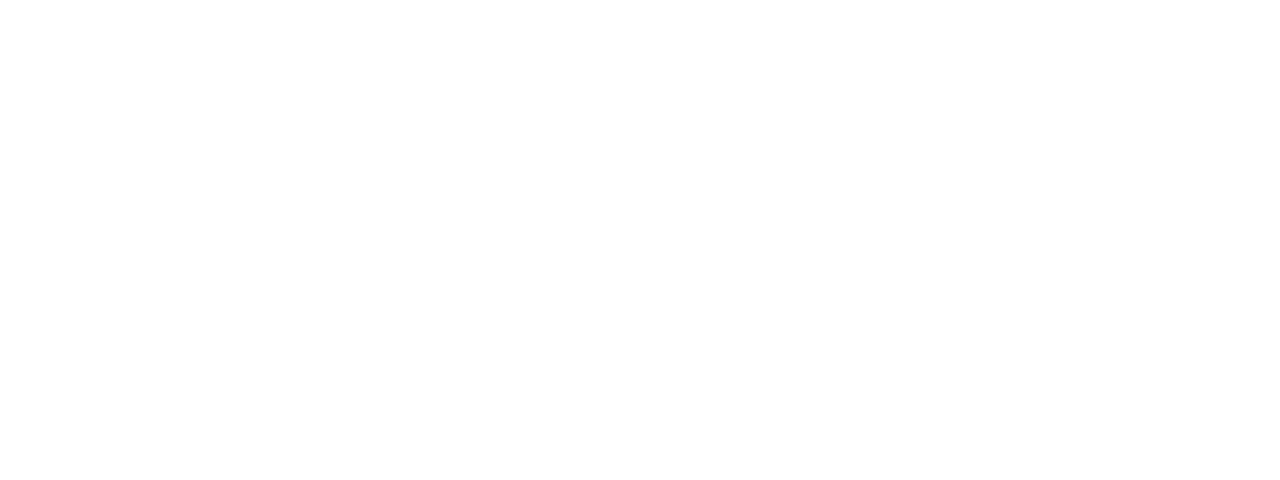
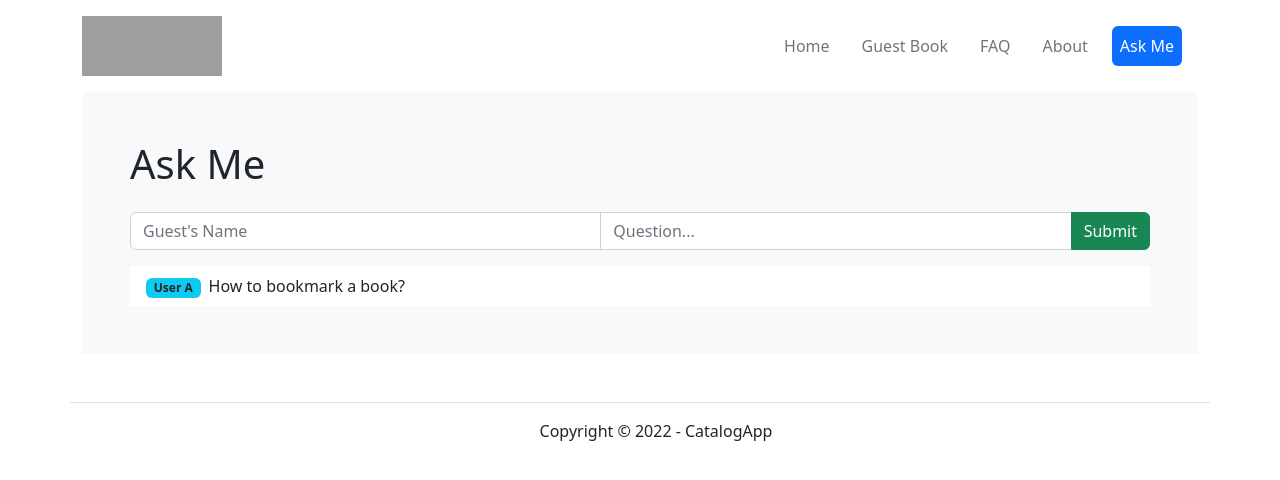
Before and after one commit to ardisyahputra12/catalog-web, a React (Create React App) app: page /ask-me in a window 1280 px wide. Before the commit this address had no page. Shown: the top 480 px of the page. Built offline with nearby package versions, Linux system fonts and the light colour scheme; grey boxes are pictures that could not be loaded.

Commit message:
Add menu faq and askMe

```diff
--- a/src/App.js
+++ b/src/App.js
@@ -3,6 +3,8 @@
 import Main from "./pages/Main";
 import About from "./pages/About";
 import GuestBook from "./pages/GuestBook";
+import AskMe from "./pages/AskMe";
+import Faq from "./pages/faq";
 import Layout from "./layouts/Layout";
 
 class App extends React.Component {
@@ -14,6 +16,9 @@
             <Route index element={<Main />} />
             <Route path="about" element={<About />} />
             <Route path="guest-book" element={<GuestBook />} />
+            <Route path="ask-me" element={<AskMe />} />
+            <Route path="ask-me" element={<AskMe />} />
+            <Route path="faq" element={<Faq />} />
           </Route>
         </Routes>
       </Fragment>
--- a/src/components/CatalogItem.js
+++ b/src/components/CatalogItem.js
@@ -10,7 +10,7 @@
             author: this.props.item[1],
             publisher: this.props.item[2],
             year: this.props.item[3],
-            is_bookmark: Math.random() > 0.8,
+            is_bookmark: Math.random() > 0.7,
             is_like: false,
             like_total: Math.floor(Math.random() * 10) + 1
         }
--- /dev/null
+++ b/src/components/InputItem.js
@@ -0,0 +1,105 @@
+import React from "react";
+
+class InputItem extends React.Component {
+    constructor(props) {
+        super(props);
+        this.state = {
+            guests: [{
+                guest_name: 'User A',
+                time: Date.now(),
+                question: 'How to bookmark a book?'
+            }],
+            name: '',
+            question: '',
+            for: this.props.for
+        }
+    }
+
+    handleChange = (e) => {
+        e.target.className.split(" ")[1] === "name"
+            ? this.setState({ name: e.target.value })
+            : this.setState({ question: e.target.value });
+    }
+
+    handleSubmit = (e) => {
+        e.preventDefault();
+
+        if (this.state.name.length === 0) {
+            return;
+        }
+
+        if (this.state.question.length === 0 && this.state.for === "askMe") {
+            return;
+        }
+
+        const newItem = {
+            guest_name: this.state.name,
+            time: Date.now(),
+            question: this.state.question
+        }
+
+        this.setState(state => ({
+            guests: state.guests.concat(newItem),
+            name: '',
+            question: ''
+        }))
+    }
+
+    render() {
+        let inputElement = (className, placeholder, value) => {
+            return (
+                <input
+                    type="text"
+                    className={`form-control ${className}`}
+                    placeholder={placeholder}
+                    onChange={this.handleChange}
+                    value={value}
+                />
+            )
+        }
+
+        let all_list_item = this.state.guests.map(item => {
+            let tanggal = new Date(item.time).toLocaleString();
+            return (
+                <li className="list-group-item" key={item.time}>
+                    <span className="badge bg-info text-dark">
+                        {this.state.for === "guestBook" ? tanggal : item.guest_name}
+                    </span>
+                    <span className="p-2">
+                        {this.state.for === "guestBook" ? item.guest_name : item.question}
+                    </span>
+                </li>
+            )
+        })
+
+        let inputGuestBook = inputElement("name", "Guest's Name", this.state.name)
+
+        let inputAskMe = (
+            <React.Fragment>
+                {inputElement("name", "Guest's Name", this.state.name)}
+                {inputElement("question", "Question...", this.state.question)}
+            </React.Fragment>
+        )
+
+        return (
+            <div className="container bg-light">
+                <div className="row">
+                    <div className="col-lg-12 p-5">
+                        <h1 className="display-6 mb-4">{this.props.title}</h1>
+                        <form onSubmit={this.handleSubmit}>
+                            <div className="input-group mb-3">
+                                {this.state.for === "guestBook" ? inputGuestBook : inputAskMe}
+                                <button className="btn btn-success" type="submit">Submit</button>
+                            </div>
+                        </form>
+                        <ul className="list-group list-group-flush">
+                            {all_list_item}
+                        </ul>
+                    </div>
+                </div>
+            </div>
+        )
+    }
+}
+
+export default InputItem;
--- a/src/layouts/Layout.js
+++ b/src/layouts/Layout.js
@@ -2,12 +2,42 @@
 import { Outlet, Link } from "react-router-dom";
 
 class Layout extends React.Component {
+    handleClick = (e) => {
+        const navItem = document.querySelectorAll(".nav-link");
+        navItem.forEach(el => {
+            el.classList.remove("active");
+            el.classList.remove("text-white");
+        })
+        e.target.classList.add("active");
+        e.target.classList.add("text-white");
+    }
+
+    handleLoad = () => {
+        let route = window.location.pathname
+        const navItem = document.querySelectorAll(".nav-link");
+        navItem.forEach(el => {
+            el.classList.remove("active");
+            el.classList.remove("text-white");
+            if (route === el.pathname) {
+                el.classList.add("active");
+                el.classList.add("text-white");
+            }
+        })
+    }
+
     render() {
+        let liElement = (to, title, active = '') => {
             return (
-            <main className="container">
-                <div className="row">
-                    <header>
-                        <nav className="navbar navbar-expand-lg navbar-light">
+                <li className="nav-item me-3" onClick={this.handleClick}>
+                    <Link to={to} className={`nav-link ${active}`}>{title}</Link>
+                </li>
+            )
+        }
+
+        return (
+            <main className="container" onLoad={this.handleLoad}>
+                <div className="row mt-3 mb-3">
+                    <header className="d-flex justify-content-between">
                         <a className="navbar-brand" href="/">
                             <img
                                 src="https://www.catalog.style/static/media/catalog_logo.2f0babb5.svg"
@@ -17,6 +47,7 @@
                                 className="d-inline-block align-top"
                             />
                         </a>
+                        <nav className="navbar navbar-expand-lg navbar-light">
                             <button
                                 className="navbar-toggler"
                                 type="button"
@@ -29,16 +60,12 @@
                                 <span className="navbar-toggler-icon"></span>
                             </button>
                             <div className="collapse navbar-collapse" id="navbarNav">
-                                <ul className="navbar-nav mr-auto">
-                                    <li className="nav-item active">
-                                        <Link to="/" className="nav-link">Home</Link>
-                                    </li>
-                                    <li className="nav-item">
-                                        <Link to="/guest-book" className="nav-link">GuestBook</Link>
-                                    </li>
-                                    <li className="nav-item">
-                                        <Link to="/about" className="nav-link">About</Link>
-                                    </li>
+                                <ul className="navbar-nav nav-pills mr-auto">
+                                    {liElement("/", "Home")}
+                                    {liElement("/guest-book", "Guest Book")}
+                                    {liElement("/faq", "FAQ")}
+                                    {liElement("/about", "About")}
+                                    {liElement("/ask-me", "Ask Me")}
                                 </ul>
                             </div>
                         </nav>
@@ -48,7 +75,7 @@
                 <footer className="row mt-5 border-top">
                     <p className="text-center m-3">Copyright &copy; 2022 - CatalogApp</p>
                 </footer>
-            </main>
+            </main >
         )
     }
 }
--- /dev/null
+++ b/src/pages/AskMe.js
@@ -0,0 +1,12 @@
+import React from "react";
+import InputItem from "../components/InputItem";
+
+class AskMe extends React.Component {
+    render() {
+        return (
+            <InputItem for="askMe" title="Ask Me" />
+        )
+    }
+}
+
+export default AskMe;
--- a/src/pages/GuestBook.js
+++ b/src/pages/GuestBook.js
@@ -1,70 +1,10 @@
 import React from "react";
+import InputItem from "../components/InputItem";
 
 class GuestBook extends React.Component {
-    constructor() {
-        super();
-        this.state = {
-            guests: [{ guest_name: 'React JS', time: Date.now() }],
-            name: ''
-        }
-    }
-
-    handleChange = (e) => {
-        this.setState({ name: e.target.value });
-    }
-
-    handleSubmit = (e) => {
-        e.preventDefault();
-
-        if (this.state.name.length === 0) {
-            return;
-        }
-
-        const newItem = {
-            guest_name: this.state.name,
-            time: Date.now()
-        }
-
-        this.setState(state => ({
-            guests: state.guests.concat(newItem),
-            name: ''
-        }))
-    }
-
     render() {
-        let all_guest_name = this.state.guests.map(item => {
-            let tanggal = new Date(item.time).toLocaleString();
-            return (
-                <li className="list-group-item" key={item.time}>
-                    <span className="badge bg-info text-dark">{tanggal}</span>
-                    <span className="p-2"> {item.guest_name}</span>
-                </li>
-            )
-        })
-
         return (
-            <div className="container bg-light">
-                <div className="row">
-                    <div className="col-lg-12 p-5">
-                        <h1 className="display-6 mb-4">Guest Book</h1>
-                        <form onSubmit={this.handleSubmit}>
-                            <div className="input-group mb-3">
-                                <input
-                                    type="text"
-                                    className="form-control"
-                                    placeholder="Guest's Name"
-                                    onChange={this.handleChange}
-                                    value={this.state.name}
-                                />
-                                <button className="btn btn-success" type="submit">Submit</button>
-                            </div>
-                        </form>
-                        <ul className="list-group list-group-flush">
-                            {all_guest_name}
-                        </ul>
-                    </div>
-                </div>
-            </div>
+            <InputItem for="guestBook" title="Guest Book" />
         )
     }
 }
--- a/src/pages/Main.js
+++ b/src/pages/Main.js
@@ -24,8 +24,9 @@
                                     name="filter"
                                     id="filter_name"
                                     checked
+                                    readOnly
                                 />
-                                <label className="form-check-label mb-3" for="filter_name">
+                                <label className="form-check-label mb-3" htmlFor="filter_name">
                                     Title
                                 </label>
                             </div>
--- /dev/null
+++ b/src/pages/faq.js
@@ -0,0 +1,43 @@
+import React from "react";
+
+class Faq extends React.Component {
+    render() {
+        return (
+            <div className="container bg-light">
+                <div className="row">
+                    <div className="col-lg-12 p-5">
+                        <h1 className="display-6 mb-4">Frequently Asked Questions (FAQs)</h1>
+                        <ul className="list-group list-group-flush">
+                            <li className="list-group-item">
+                                <p>
+                                    <strong>How many items of print books can I borrow from the library?</strong>
+                                    <br />You can borrow up to 10 copies of print books.
+                                </p>
+                                <p>
+                                    <strong>How long can I borrow the collections?</strong>
+                                    <br />Our borrowing period is 10 days.
+                                </p>
+                                <p>
+                                    <strong>How many times can I renew the borrowed items(s)?</strong>
+                                    <br />The borrowed item(s) can be renewed once, but when the item(s) is reserved by others, renew is not allowed.
+                                </p>
+                                <p>
+                                    <strong>Why is my device unable to connect to the Wi-Fi in the library?</strong>
+                                    <br />There may be some technical problems, please check these:
+                                    <ul>
+                                        <br />
+                                        <li>You have not actived Wi-Fi function in your device.</li>
+                                        <li>The quota of maximum Wi-Fi users has probably been reached. If you can not connect to the Wi-Fi access due to this problem, you can try again to connect after some time.</li>
+                                    </ul>
+                                    <br />Several devices (e.g. notebook) need to be restarted to connect to Wi-Fi access. This often solve mosy of problems.
+                                </p>
+                            </li>
+                        </ul>
+                    </div>
+                </div>
+            </div>
+        )
+    }
+}
+
+export default Faq;
```
Lines whose indentation alone changed are shown as unchanged.
